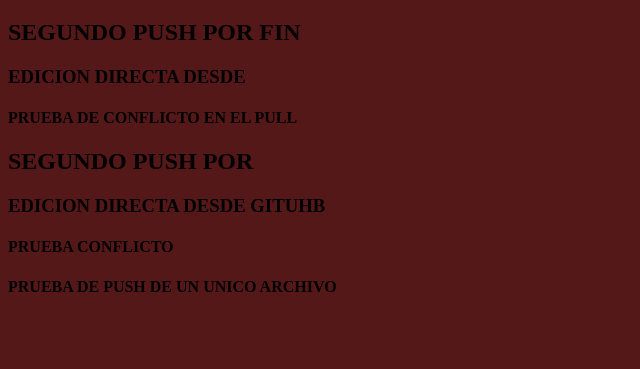
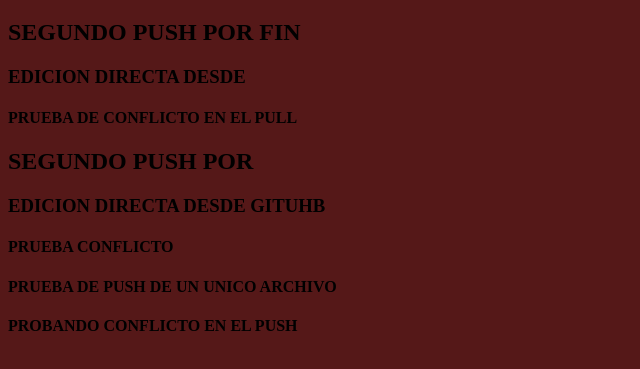
Before and after one commit to issx03/First-Proyect, a plain HTML site: page index.html in a window 1280 px wide. Shown: the part 61-430 px from the top of the page, without its empty margins (0-640 px from the left). Drawn offline with Linux system fonts and the light colour scheme.

Commit message:
Prueba Conflicto En Push

```diff
--- a/index.html
+++ b/index.html
@@ -21,6 +21,7 @@
     <h3>EDICION DIRECTA DESDE GITUHB</h3>
     <h4>PRUEBA CONFLICTO</h4>
     <h4>PRUEBA DE PUSH DE UN UNICO ARCHIVO</h4><!--NO SE PUEDE, SE HACE DE TODO EL REPO-->
+    <h4>PROBANDO CONFLICTO EN EL PUSH</h4> <!-- ESTA LINEA ESTA ECHA DIRECTAMENTE EN GITHUB -->
 
 </body>
 
```
